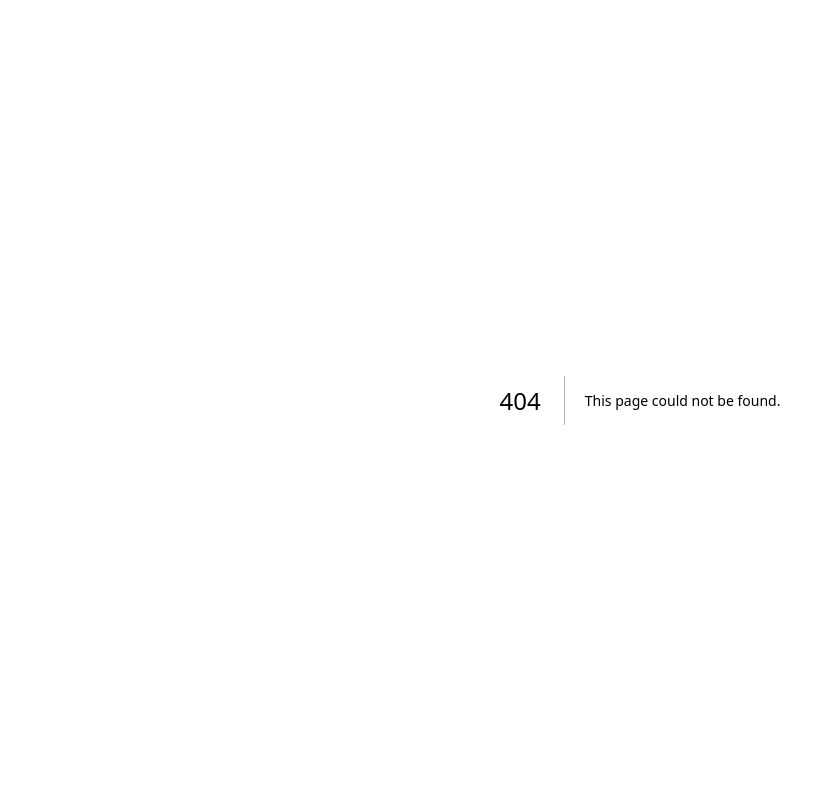
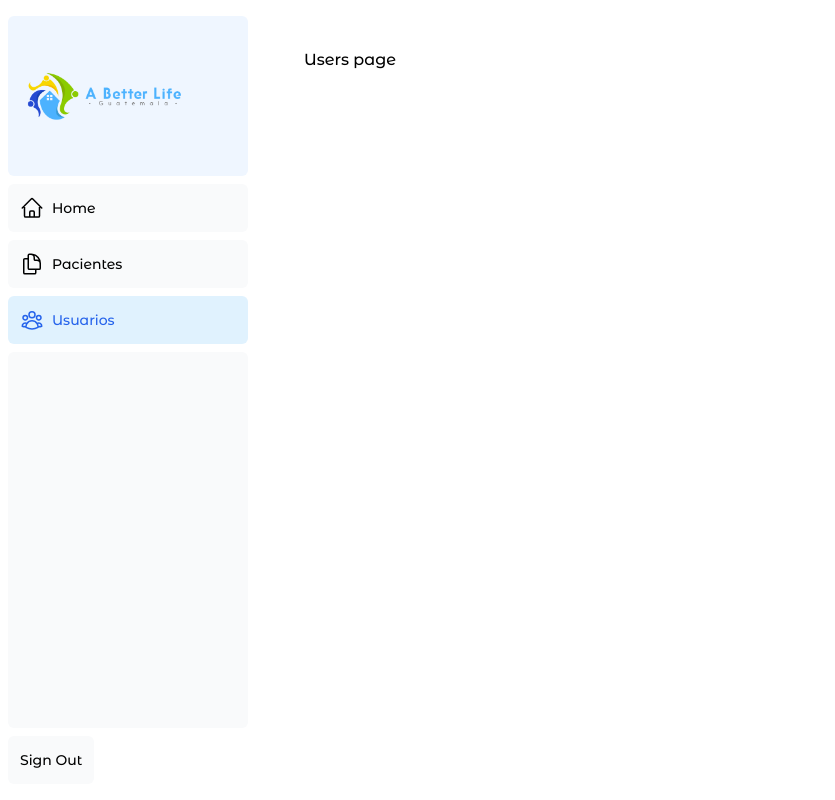
Before and after one commit to edgon85/a-better-life, a Next.js app: page /dashboard/users in a window 1280 px wide. Before the commit this address had no page. Shown: the whole page, without its empty margins (0-835 px from the left). Built offline with nearby package versions, Linux system fonts and the light colour scheme.

Commit message:
sidevar implementado

```diff
--- a/src/app/dashboard/layout.tsx
+++ b/src/app/dashboard/layout.tsx
@@ -1,7 +1,16 @@
+import { Sidenav } from "@/components";
+
 export default function DashboardLayout({
   children,
 }: {
   children: React.ReactNode;
 }) {
-  return <main className="bg-red-500 min-h-screen">{children}</main>;
+  return (
+    <div className="flex h-screen flex-col md:flex-row md:overflow-hidden">
+      <div className="w-full flex-none md:w-64">
+        <Sidenav />
+      </div>
+      <div className="flex-grow p-6 md:overflow-y-auto md:p-12">{children}</div>
+    </div>
+  );
 }
--- /dev/null
+++ b/src/app/dashboard/users/page.tsx
@@ -0,0 +1,7 @@
+export default function UsersPage() {
+  return (
+    <>
+      <h2>Users page</h2>
+    </>
+  );
+}
--- a/src/app/layout.tsx
+++ b/src/app/layout.tsx
@@ -1,6 +1,6 @@
 import type { Metadata } from "next";
 import "./globals.css";
-import { inter } from "../config/fonts";
+import { titleFont } from "../config/fonts";
 
 export const metadata: Metadata = {
   title: "A better life - dashboard",
@@ -14,7 +14,7 @@
 }) {
   return (
     <html lang="en">
-      <body className={inter.className}>{children}</body>
+      <body className={titleFont.className}>{children}</body>
     </html>
   );
 }
--- /dev/null
+++ b/src/components/dashboard/nav-links.tsx
@@ -0,0 +1,49 @@
+"use client";
+
+// Map of links to display in the side navigation.
+import Link from "next/link";
+import { usePathname } from "next/navigation";
+import clsx from "clsx";
+import {
+  DocumentDuplicateIcon,
+  HomeIcon,
+  UserGroupIcon,
+} from "@heroicons/react/24/outline";
+
+// Depending on the size of the application, this would be stored in a database.
+const links = [
+  { name: "Home", href: "/dashboard", icon: HomeIcon },
+  {
+    name: "Pacientes",
+    href: "/dashboard/patients",
+    icon: DocumentDuplicateIcon,
+  },
+  { name: "Usuarios", href: "/dashboard/users", icon: UserGroupIcon },
+];
+
+export default function NavLinks() {
+  const pathName = usePathname();
+
+  return (
+    <>
+      {links.map((link) => {
+        const LinkIcon = link.icon;
+        return (
+          <Link
+            key={link.name}
+            href={link.href}
+            className={clsx(
+              "flex h-[48px] grow items-center justify-center gap-2 rounded-md bg-gray-50 p-3 text-sm font-medium hover:bg-sky-100 hover:text-blue-600 md:flex-none md:justify-start md:p-2 md:px-3",
+              {
+                "bg-sky-100 text-blue-600": pathName === link.href,
+              }
+            )}
+          >
+            <LinkIcon className="w-6" />
+            <p className="hidden md:block">{link.name}</p>
+          </Link>
+        );
+      })}
+    </>
+  );
+}
--- /dev/null
+++ b/src/components/dashboard/sidenav.tsx
@@ -0,0 +1,37 @@
+import Image from "next/image";
+import Link from "next/link";
+import React from "react";
+
+import betterLifeLogo from "../../../public/logo-horizontal-2048x669.png";
+import NavLinks from "./nav-links";
+
+export default function SideNav() {
+  return (
+    <div className="flex h-full flex-col px-3 py-4 md:px-2">
+      <Link
+        className="mb-2 flex h-20 items-center justify-start rounded-md bg-blue-50 p-4 md:h-40"
+        href="/"
+      >
+        <div className="w-32 text-white md:w-40">
+          <Image src={betterLifeLogo} alt="logo a better life Guatemala" />
+        </div>
+      </Link>
+      <div className="flex grow flex-row justify-between space-x-2 md:flex-col md:space-x-0 md:space-y-2">
+        <NavLinks />
+        <div className="hidden h-auto w-full grow rounded-md bg-gray-50 md:block"></div>
+        <form
+          /* action={async () => {
+            "use server";
+            await signOut();
+          }} */
+          className="w-full"
+        >
+          <button className="flex h-[48px] grow items-center justify-center gap-2 rounded-md bg-gray-50 p-3 text-sm font-medium hover:bg-sky-100 hover:text-blue-600 md:flex-none md:justify-start md:p-2 md:px-3">
+            {/* <PowerIcon className="w-6" /> */}
+            <div className="hidden md:block">Sign Out</div>
+          </button>
+        </form>
+      </div>
+    </div>
+  );
+}
--- /dev/null
+++ b/src/components/index.ts
@@ -0,0 +1,2 @@
+/* dashboard */
+export { default as Sidenav } from "./dashboard/sidenav";
```
Also changed, not shown: package.json (+7 -5 lines), public/logo-horizontal-2048x669.png (added), src/components/ui/skeletons.tsx (added), 1 other file (tests, documents, lock files or other folders).
